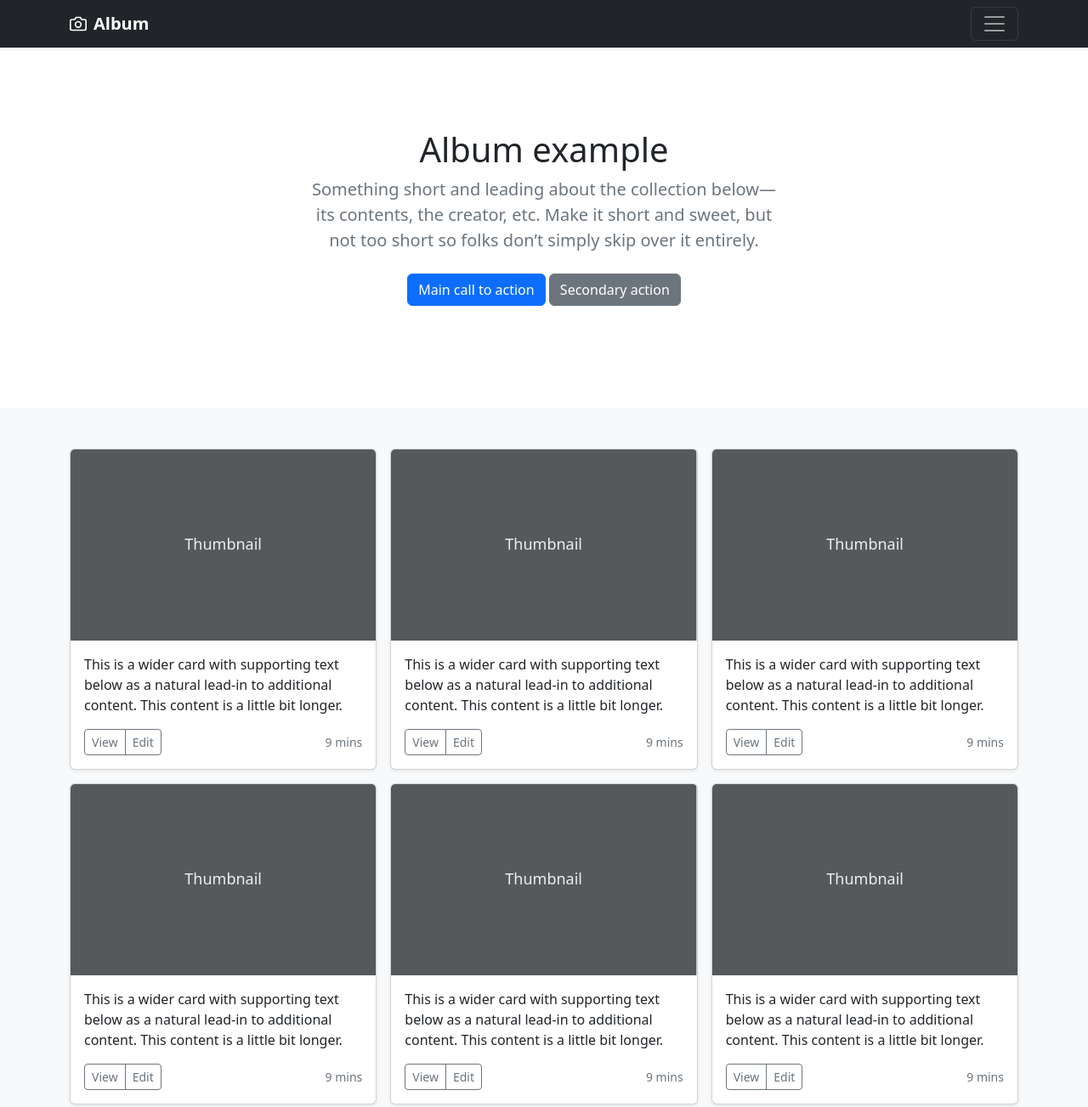
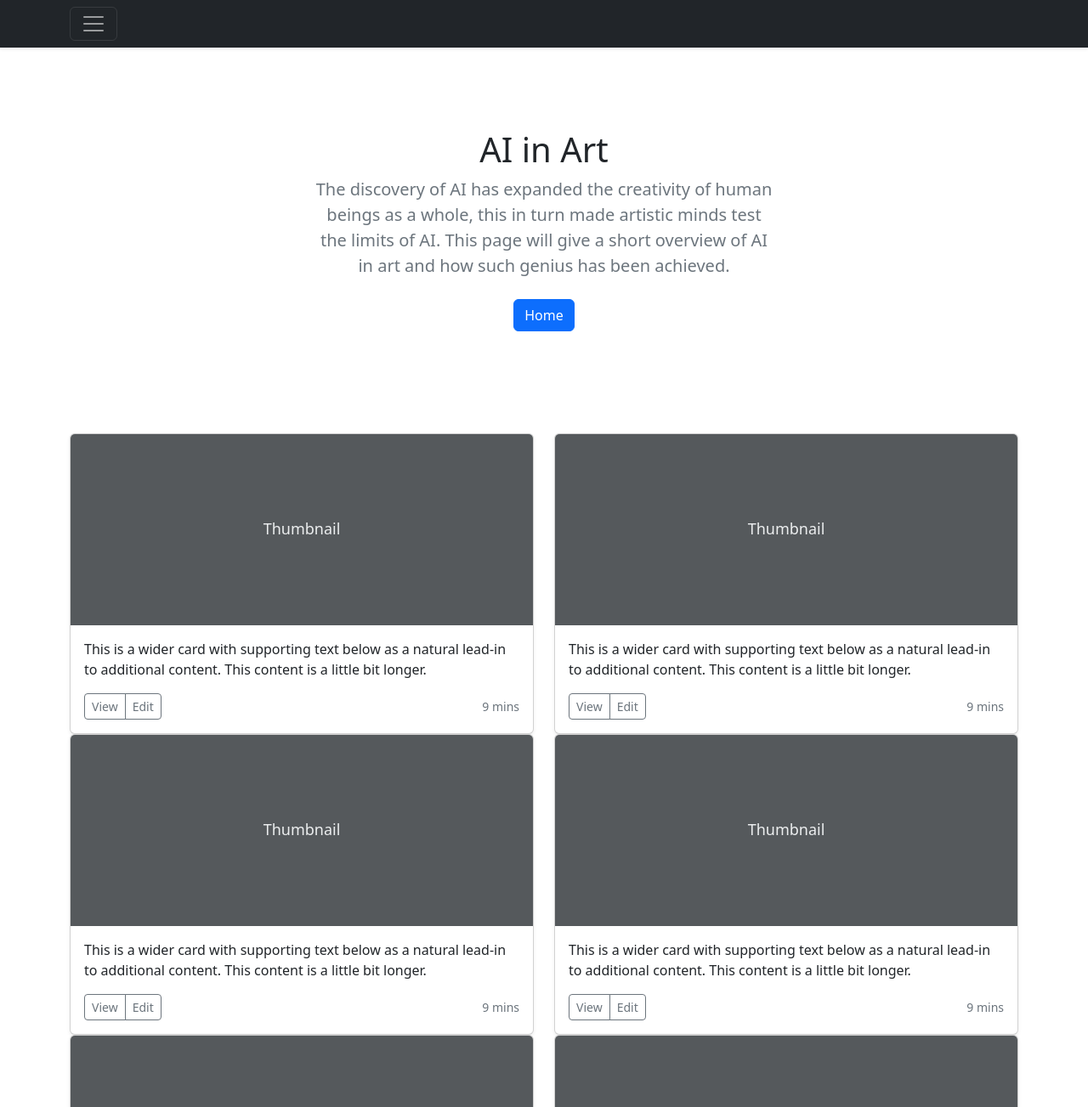
Before and after one commit to Cavlon/progblack_week4, a plain HTML site: page sub-pages/ai_art.html in a window 1280 px wide. Shown: the top 1303 px of the page at 85% size. Drawn offline with nearby package versions, Linux system fonts and the light colour scheme; files that its build step writes are made by us from their sources.

Commit message:
ai_art page

```diff
--- a/sub-pages/album.html
+++ b/sub-pages/ai_art.html
@@ -6,7 +6,7 @@
     <meta name="description" content="">
     <meta name="author" content="Mark Otto, Jacob Thornton, and Bootstrap contributors">
     <meta name="generator" content="Hugo 0.104.2">
-    <title>Album example · Bootstrap v5.2</title>
+    <title>Album example· Bootstrap v5.2</title>
 
     <link rel="canonical" href="https://getbootstrap.com/docs/5.2/examples/album/">
 
@@ -14,7 +14,7 @@
 
 
 
-<link href="../assets/dist/css/bootstrap.min.css" rel="stylesheet">
+<link href="../assets/css/bootstrap.min.css" rel="stylesheet">
 
     <style>
       .bd-placeholder-img {
@@ -79,14 +79,13 @@
       <div class="row">
         <div class="col-sm-8 col-md-7 py-4">
           <h4 class="text-white">About</h4>
-          <p class="text-muted">Add some information about the album below, the author, or any other background context. Make it a few sentences long so folks can pick up some informative tidbits. Then, link them off to some social networking sites or contact information.</p>
+          <p class="text-muted"></p>
         </div>
         <div class="col-sm-4 offset-md-1 py-4">
           <h4 class="text-white">Contact</h4>
           <ul class="list-unstyled">
             <li><a href="#" class="text-white">Follow on Twitter</a></li>
             <li><a href="#" class="text-white">Like on Facebook</a></li>
-            <li><a href="#" class="text-white">Email me</a></li>
           </ul>
         </div>
       </div>
@@ -94,10 +93,6 @@
   </div>
   <div class="navbar navbar-dark bg-dark shadow-sm">
     <div class="container">
-      <a href="#" class="navbar-brand d-flex align-items-center">
-        <svg xmlns="http://www.w3.org/2000/svg" width="20" height="20" fill="none" stroke="currentColor" stroke-linecap="round" stroke-linejoin="round" stroke-width="2" aria-hidden="true" class="me-2" viewBox="0 0 24 24"><path d="M23 19a2 2 0 0 1-2 2H3a2 2 0 0 1-2-2V8a2 2 0 0 1 2-2h4l2-3h6l2 3h4a2 2 0 0 1 2 2z"/><circle cx="12" cy="13" r="4"/></svg>
-        <strong>Album</strong>
-      </a>
       <button class="navbar-toggler" type="button" data-bs-toggle="collapse" data-bs-target="#navbarHeader" aria-controls="navbarHeader" aria-expanded="false" aria-label="Toggle navigation">
         <span class="navbar-toggler-icon"></span>
       </button>
@@ -110,20 +105,17 @@
   <section class="py-5 text-center container">
     <div class="row py-lg-5">
       <div class="col-lg-6 col-md-8 mx-auto">
-        <h1 class="fw-light">Album example</h1>
-        <p class="lead text-muted">Something short and leading about the collection below—its contents, the creator, etc. Make it short and sweet, but not too short so folks don’t simply skip over it entirely.</p>
+        <h1 class="fw-light">AI in Art</h1>
+        <p class="lead text-muted">The discovery of AI has expanded the creativity of human beings as a whole, this in turn made artistic minds test the limits of AI. This page will give a short overview of AI in art and how such genius has been achieved.</p>
         <p>
-          <a href="#" class="btn btn-primary my-2">Main call to action</a>
-          <a href="#" class="btn btn-secondary my-2">Secondary action</a>
+          <a href="../index.html" class="btn btn-primary my-2">Home</a>
         </p>
       </div>
     </div>
   </section>
 
-  <div class="album py-5 bg-light">
     <div class="container">
-
-      <div class="row row-cols-1 row-cols-sm-2 row-cols-md-3 g-3">
+      <div class="row row-cols-1 row-cols-sm-2">
         <div class="col">
           <div class="card shadow-sm">
             <svg class="bd-placeholder-img card-img-top" width="100%" height="225" xmlns="http://www.w3.org/2000/svg" role="img" aria-label="Placeholder: Thumbnail" preserveAspectRatio="xMidYMid slice" focusable="false"><title>Placeholder</title><rect width="100%" height="100%" fill="#55595c"/><text x="50%" y="50%" fill="#eceeef" dy=".3em">Thumbnail</text></svg>
@@ -282,12 +274,11 @@
       <a href="#">Back to top</a>
     </p>
     <p class="mb-1">Album example is &copy; Bootstrap, but please download and customize it for yourself!</p>
-    <p class="mb-0">New to Bootstrap? <a href="/">Visit the homepage</a> or read our <a href="../getting-started/introduction/">getting started guide</a>.</p>
   </div>
 </footer>
 
 
-    <script src="../assets/dist/js/bootstrap.bundle.min.js"></script>
+    <script src="./assets/js/bootstrap.bundle.min.js"></script>
 
 
   </body>
```
